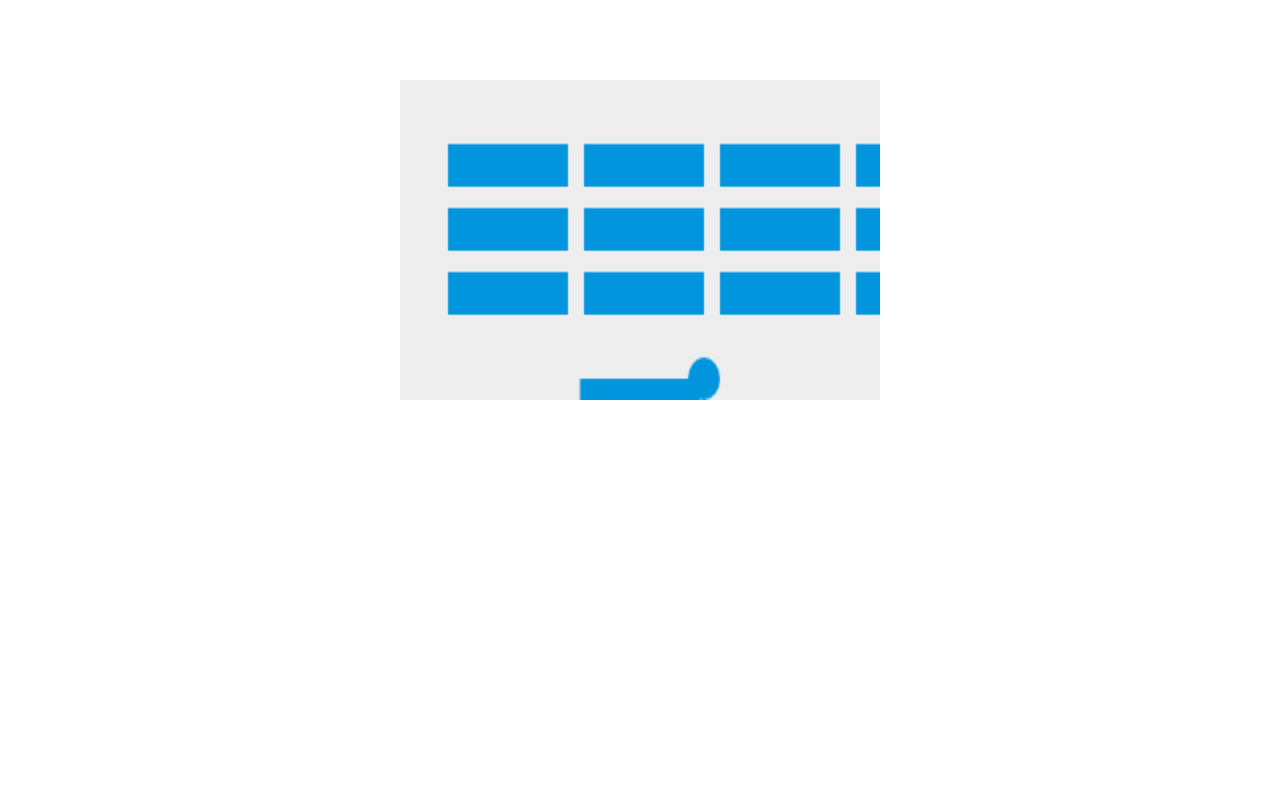
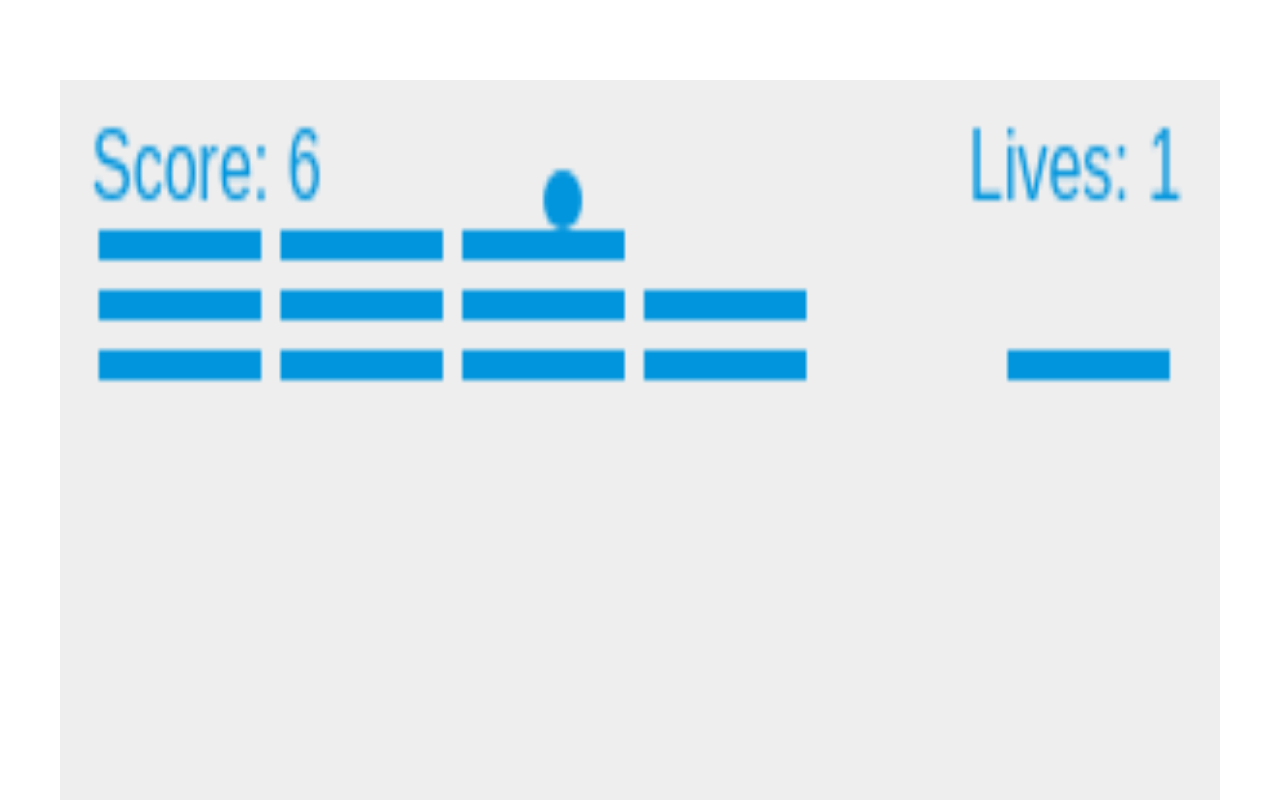
Before and after one commit to Kagebounshin/breakoutGame, a plain HTML site: page index.html in a window 1280 px wide. Shown: the top 800 px of the page. Drawn offline with Linux system fonts and the light colour scheme.

Commit message:
Not a good game but it works

```diff
--- a/assets/css/style.css
+++ b/assets/css/style.css
@@ -4,8 +4,8 @@
 }
 
 #myCanvas {
-    width: 480px;
-    height: 320px;
+    width: 1160px;
+    height: 900px;
     background: #eee;
     display: block;
     margin: 0 auto;
--- a/index.html
+++ b/index.html
@@ -16,72 +16,102 @@
     <script>
         var canvas = document.getElementById("myCanvas");
         var ctx = canvas.getContext("2d");
-            var ballRadius = 10;
-            var x = canvas.width/2;
-            var y = canvas.height-30;
+        var ballRadius = 5;
+        var x = canvas.width / 2;
+        var y = canvas.height - 30;
         var dx = 2;
         var dy = -2;
-            var paddleHeight = 10;
-            var paddleWidth = 75;
-            var paddleX = (canvas.width-paddleWidth)/2;
+        var paddleHeight = 5;
+        var paddleWidth = 40;
+        var paddleX = (canvas.width - paddleWidth) / 2;
         var rightPressed = false;
         var leftPressed = false;
-            var brickRowCount = 3;
-            var brickColumnCount = 5;
-            var brickWidth = 75;
-            var brickHeight = 20;
-            var brickPadding = 10;
-            var brickOffsetTop = 30;
-            var brickOffsetLeft = 30;
+        var brickRowCount = 6;
+        var brickColumnCount = 3;
+        var brickWidth = 42;
+        var brickHeight = 5;
+        var brickPadding = 5;
+        var brickOffsetTop = 25;
+        var brickOffsetLeft = 10;
+        var score = 0;
+        var lives = 3;
 
         var bricks = [];
-            for(var c=0; c<brickColumnCount; c++) {
+        for (var c = 0; c < brickColumnCount; c++) {
             bricks[c] = [];
-                for(var r=0; r<brickRowCount; r++) {
-                    bricks[c][r] = { x: 0, y: 0 };
+            for (var r = 0; r < brickRowCount; r++) {
+                bricks[c][r] = { x: 0, y: 0, status: 1 };
             }
         }
 
         document.addEventListener("keydown", keyDownHandler, false);
         document.addEventListener("keyup", keyUpHandler, false);
+        document.addEventListener("mousemove", mouseMoveHandler, false);
+
+        function mouseMoveHandler(e) {
+            var relativeX = e.clientX - canvas.offsetLeft;
+            if(relativeX > 0 && relativeX < canvas.width) {
+                paddleX = relativeX - paddleWidth/2;
+            }
+        }
 
         function keyDownHandler(e) {
-                if(e.key == "Right" || e.key == "ArrowRight") {
+            if (e.key == "Right" || e.key == "ArrowRight") {
                 rightPressed = true;
             }
-                else if(e.key == "Left" || e.key == "ArrowLeft") {
+            else if (e.key == "Left" || e.key == "ArrowLeft") {
                 leftPressed = true;
             }
         }
 
         function keyUpHandler(e) {
-                if(e.key == "Right" || e.key == "ArrowRight") {
+            if (e.key == "Right" || e.key == "ArrowRight") {
                 rightPressed = false;
             }
-                else if(e.key == "Left" || e.key == "ArrowLeft") {
+            else if (e.key == "Left" || e.key == "ArrowLeft") {
                 leftPressed = false;
+            }
+        }
+        function collisionDetection() {
+            for (var c = 0; c < brickColumnCount; c++) {
+                for (var r = 0; r < brickRowCount; r++) {
+                    var b = bricks[c][r];
+                    if (b.status == 1) {
+                        if (x > b.x && x < b.x + brickWidth && y > b.y && y < b.y + brickHeight) {
+                            dy = -dy;
+                            b.status = 0;
+                            score++;
+                            if (score == brickRowCount * brickColumnCount) {
+                                alert("YOU WIN, CONGRATS!");
+                                document.location.reload();
+                                clearInterval(interval);
+                            }
+                        }
+                    }
+                }
             }
         }
 
         function drawBall() {
             ctx.beginPath();
-                ctx.arc(x, y, ballRadius, 0, Math.PI*2);
+            ctx.arc(x, y, ballRadius, 0, Math.PI * 2);
             ctx.fillStyle = "#0095DD";
             ctx.fill();
             ctx.closePath();
         }
         function drawPaddle() {
             ctx.beginPath();
-                ctx.rect(paddleX, canvas.height-paddleHeight, paddleWidth, paddleHeight);
+            ctx.rect(paddleX, canvas.height - paddleHeight, paddleWidth, paddleHeight);
             ctx.fillStyle = "#0095DD";
             ctx.fill();
             ctx.closePath();
         }
         function drawBricks() {
-                for(var c=0; c<brickColumnCount; c++) {
-                    for(var r=0; r<brickRowCount; r++) {
-                        var brickX = (c*(brickWidth+brickPadding))+brickOffsetLeft;
-                        var brickY = (r*(brickHeight+brickPadding))+brickOffsetTop;
+            for (var c = 0; c < brickColumnCount; c++) {
+                for (var r = 0; r < brickRowCount; r++) {
+                    if (bricks[c][r].status == 1) {
+                        var brickX = (r * (brickWidth + brickPadding)) + brickOffsetLeft;
+                        var brickY = (c * (brickHeight + brickPadding)) + brickOffsetTop;
                         bricks[c][r].x = brickX;
                         bricks[c][r].y = brickY;
                         ctx.beginPath();
@@ -92,45 +122,67 @@
                     }
                 }
             }
+        }
+        function drawScore() {
+            ctx.font = "16px Arial";
+            ctx.fillStyle = "#0095DD";
+            ctx.fillText("Score: " + score, 8, 20);
+        }
+
+        function drawLives() {
+            ctx.font = "16px Arial";
+            ctx.fillStyle = "#0095DD";
+            ctx.fillText("Lives: " + lives, canvas.width - 65, 20);
+        }
 
         function draw() {
             ctx.clearRect(0, 0, canvas.width, canvas.height);
             drawBricks();
             drawBall();
             drawPaddle();
+            drawScore();
+            drawLives();
+            collisionDetection();
 
-                if(x + dx > canvas.width-ballRadius || x + dx < ballRadius) {
+            if (x + dx > canvas.width - ballRadius || x + dx < ballRadius) {
                 dx = -dx;
             }
-                if(y + dy < ballRadius) {
+            if (y + dy < ballRadius) {
                 dy = -dy;
             }
-                else if(y + dy > canvas.height-ballRadius) {
-                    if(x > paddleX && x < paddleX + paddleWidth) {
-                    if(y= y-paddleHeight){
-                        dy = -dy  ;
-                        }
+            else if (y + dy > canvas.height - ballRadius) {
+                if (x > paddleX && x < paddleX + paddleWidth) {
+                    dy = -dy;
                 }
                 else {
+                    lives--;
+                    if(!lives) {
                         alert("GAME OVER");
                         document.location.reload();
-                        clearInterval(interval); // Needed for Chrome to end game
+                        clearInterval(interval);
+                    } else {
+                        x = canvas.width/2;
+                        y = canvas.height-30;
+                        dx = 2;
+                        dy = -2;
+                        paddleX = (canvas.width - paddleWidth)/2;
+                    }
                 }
             }
 
-                if(rightPressed && paddleX < canvas.width-paddleWidth) {
-                    paddleX += 7;
+            if (rightPressed && paddleX < canvas.width - paddleWidth) {
+                paddleX += 3;
             }
-                else if(leftPressed && paddleX > 0) {
-                    paddleX -= 7;
+            else if (leftPressed && paddleX > 0) {
+                paddleX -= 3;
             }
 
             x += dx;
             y += dy;
         }
 
-            var interval = setInterval(draw, 10);
+        var interval = setInterval(draw, 15);
     </script>
-</body>
+</body >
 
-</html>
+</html >
```
Lines whose indentation alone changed are shown as unchanged.
